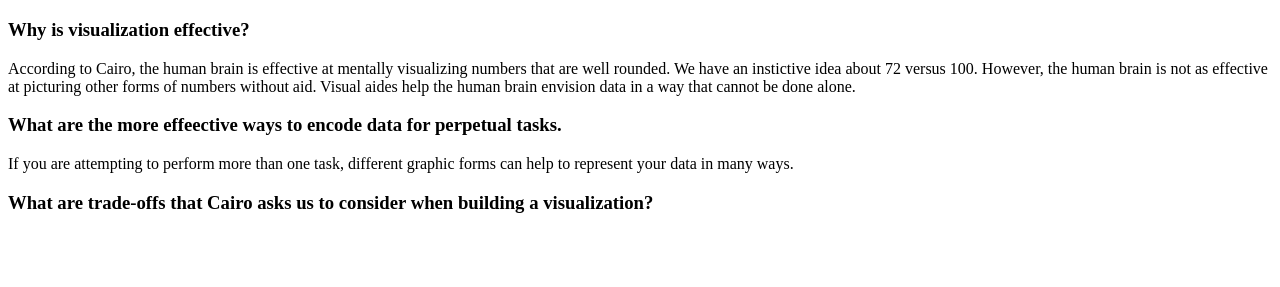
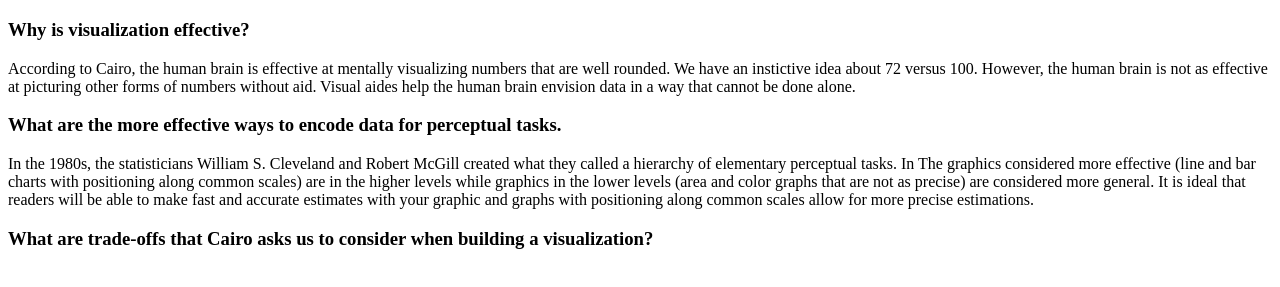
Before and after one commit to NotBenHodges/makingSomethingGreat, a plain HTML site: page index.html in a window 1280 px wide. Shown: the part 61-348 px from the top of the page. Drawn offline with Linux system fonts and the light colour scheme.

Commit message:
added more answers

```diff
--- a/index.html
+++ b/index.html
@@ -13,9 +13,15 @@
     100. However, the human brain is not as effective at picturing other forms
     of numbers without aid. Visual aides help the human brain envision data in
     a way that cannot be done alone.</p>
-    <h3>What are the more effeective ways to encode data for perpetual tasks.</h3>
-    <p>If you are attempting to perform more than one task, different graphic
-    forms can help to represent your data in many ways.</p>
+    <h3>What are the more effective ways to encode data for perceptual tasks.</h3>
+    <p>In the 1980s, the statisticians William S. Cleveland and Robert McGill
+    created what they called a hierarchy of elementary perceptual tasks. In
+    The graphics considered more effective (line and bar charts with positioning
+    along common scales) are in the higher levels while graphics in the lower
+    levels (area and color graphs that are not as precise) are considered more
+    general. It is ideal that readers will be able to make fast and accurate
+    estimates with your graphic and graphs with positioning along common scales
+    allow for more precise estimations.</p>
     <h3>What are trade-offs that Cairo asks us to consider when building a visualization?</h3>
     <p></p>
   </body>
```
